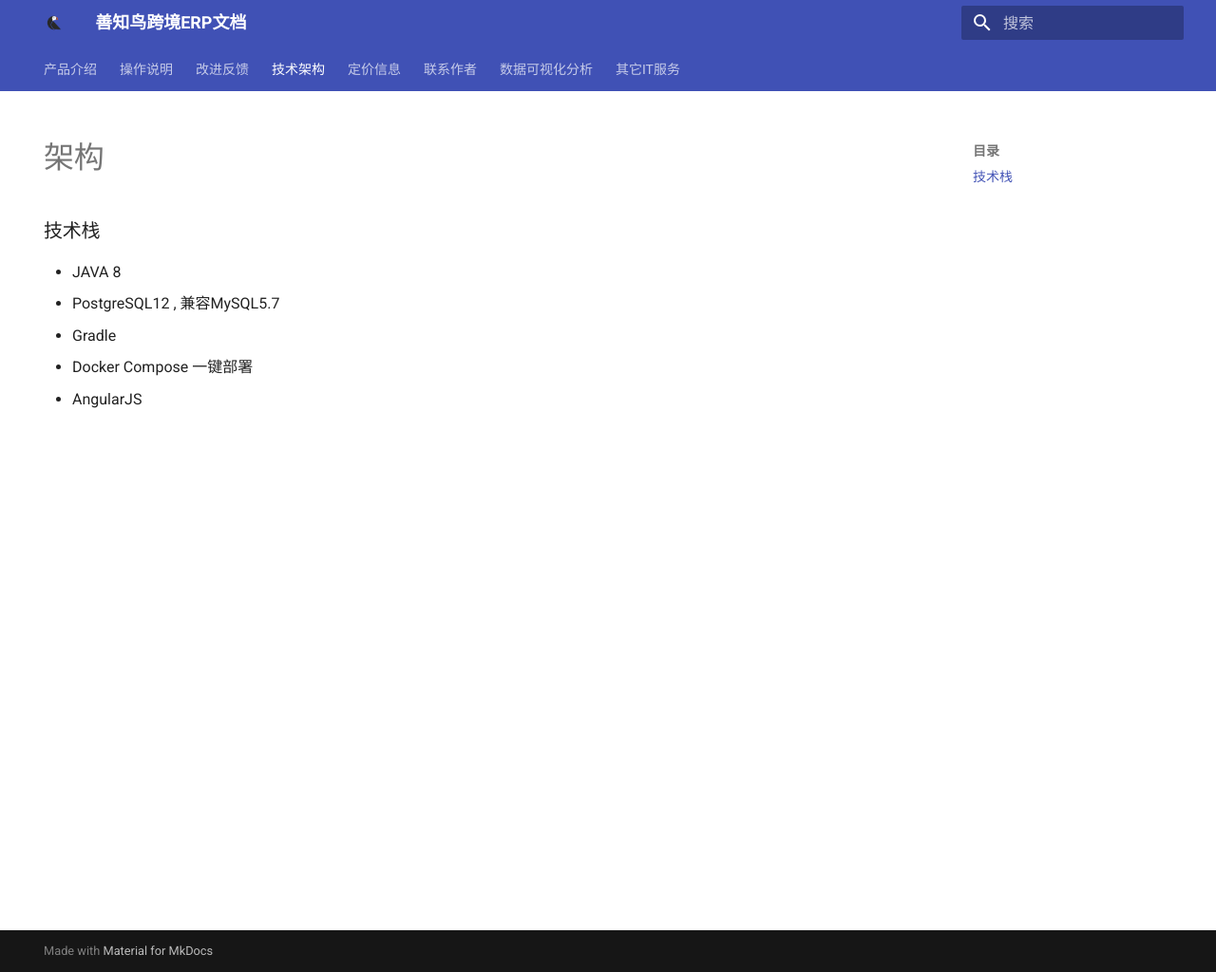
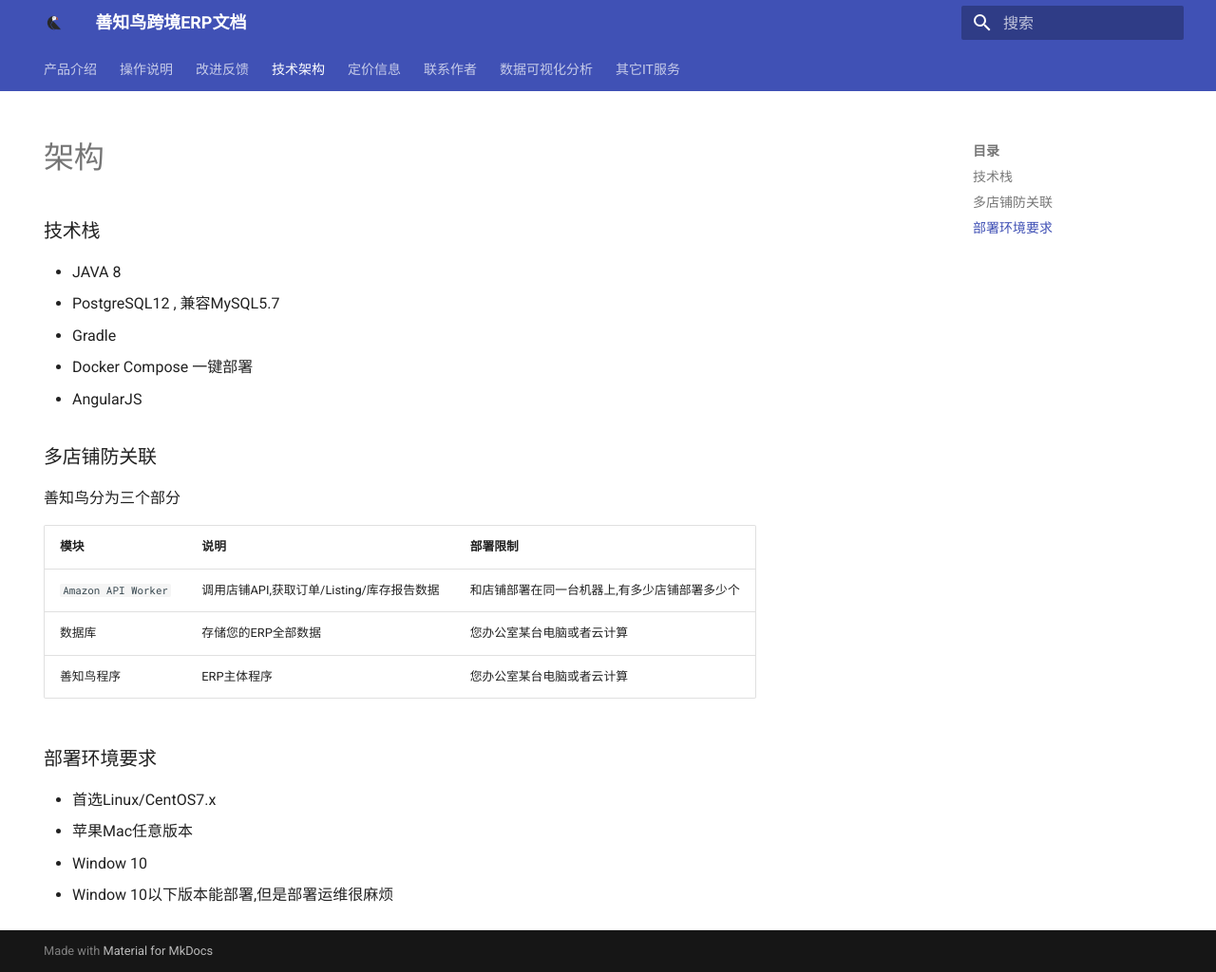
Before and after one commit to cabbage89/puffin-erp-doc, an MkDocs documentation site: the page built from docs/arch/index.md, in a window 1280 px wide and 1024 px high. Shown: the whole window at 95% size. Built offline with MkDocs 1.6.1 and Material for MkDocs 9.7.7, drawn with Linux system fonts in a browser that asks for light colours.

Commit message:
fix deploy intro

```diff
--- a/docs/arch/index.md
+++ b/docs/arch/index.md
@@ -11,3 +11,21 @@ hide:
 - Gradle
 - Docker Compose 一键部署
 - AngularJS
+
+
+### 多店铺防关联
+
+善知鸟分为三个部分
+
+|模块     |说明                      |部署限制|
+| ----------- | ----------- | ------------------------------------ |
+|`Amazon API Worker`|调用店铺API,获取订单/Listing/库存报告数据|和店铺部署在同一台机器上,有多少店铺部署多少个|
+|数据库|存储您的ERP全部数据|您办公室某台电脑或者云计算|
+|善知鸟程序      |ERP主体程序|您办公室某台电脑或者云计算|
+
+### 部署环境要求
+
+- 首选Linux/CentOS7.x
+- 苹果Mac任意版本
+- Window 10
+- Window 10以下版本能部署,但是部署运维很麻烦
```
